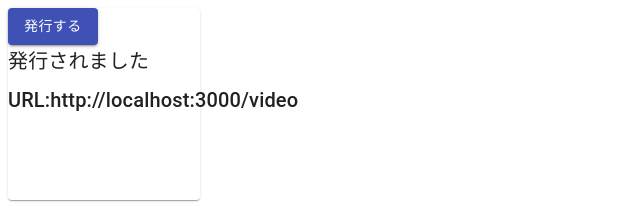
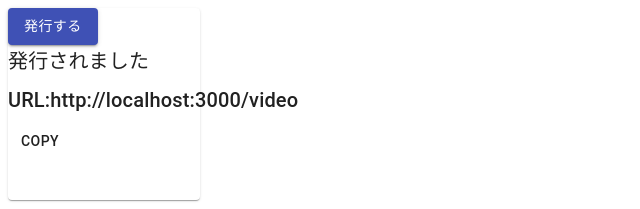
Before and after one commit to teeamhoge/neozoom, a React (Create React App) app: page / in a window 1280 px wide. Both pictures are taken after a click on the button "発行する". Shown: the top 209 px of the page, without its empty margins (0-640 px from the left). Built offline with nearby package versions, Linux system fonts and the light colour scheme.

Commit message:
add copyURL function in Top

```diff
--- a/src/screens/top.js
+++ b/src/screens/top.js
@@ -31,6 +31,13 @@ const Top = () => {
 		setUrl("http://localhost:3000/video")
 	}
 
+
+	const copyURL = () => {
+		if(navigator.clipboard){
+			navigator.clipboard.writeText(url);
+		}
+	}
+
 	return (
 		<div className = {classes.root}>
 			<Paper evaluation = {0} >
@@ -45,15 +52,17 @@ const Top = () => {
 				}
 
 				{ url != "" &&
-					<Typography variant = "h6" gutterBottom>
-						発行されました
-					</Typography>
+					<div>
+						<Typography variant = "h6" gutterBottom>
+							発行されました
+						</Typography>
+						<Typography variant = "h6" gutterBottom>
+							URL:{url}
+						</Typography>
+						<Button onClick = {copyURL}>Copy</Button>
+					</div>
 				}
 
-
-				<Typography variant = "h6" gutterBottom>
-					URL:{url}
-				</Typography>
 			</Paper>
 		</div>
 	)
```
